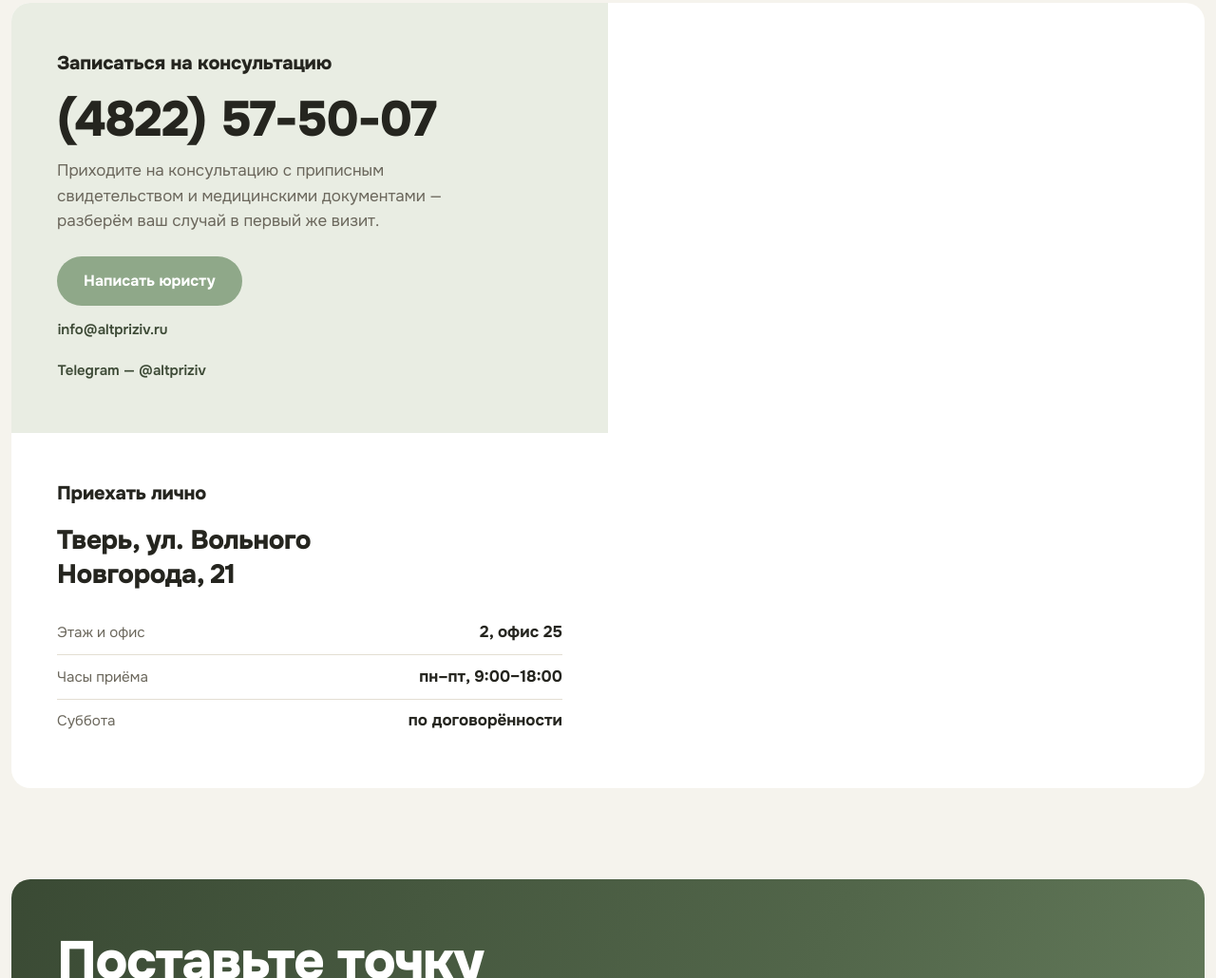
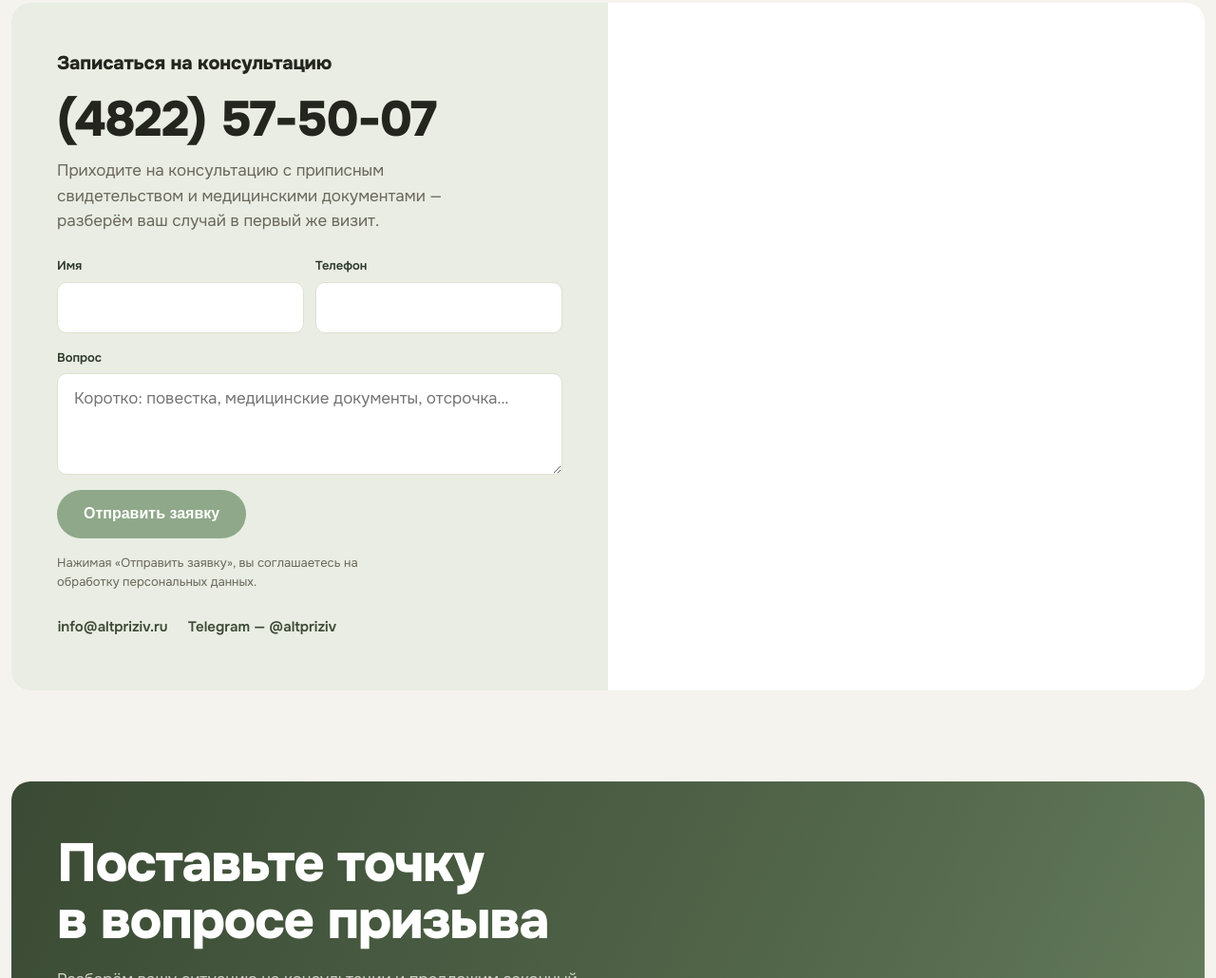
Before and after one commit to Anyboom/alt, a plain HTML site: page index.html in a window 1280 px wide. Shown: the part 3994-5024 px from the top of the page at 95% size. Drawn offline with Linux system fonts and the light colour scheme; a web font is replaced by a local one.

Commit message:
✨ feat: add apply form and simplify contact layout

```diff
--- a/css/style.css
+++ b/css/style.css
@@ -465,11 +465,9 @@ main > section:not(.hero) { padding-block: var(--section-block); }
   border-radius: var(--radius-xl);
   overflow: clip;
   display: grid; grid-template-columns: minmax(0, 1fr) minmax(0, 1fr);
-  grid-template-rows: auto 1fr;
-  grid-template-areas: "call map" "visit map";
+  grid-template-areas: "call map";
 }
-.find-call { grid-area: call; background: var(--tint); padding: var(--panel-pad-lg); }
-.find-visit { grid-area: visit; padding: var(--panel-pad-lg); }
+.find-call { grid-area: call; background: var(--tint); padding: var(--panel-pad-lg); display: grid; align-content: start; }
 .find-heading { font-size: 1.25rem; font-weight: 800; letter-spacing: -0.01em; }
 .find-phone {
   display: block; width: fit-content; margin-top: var(--space-4);
@@ -488,17 +486,27 @@ main > section:not(.hero) { padding-block: var(--section-block); }
   transition: background-color 0.18s ease;
 }
 .find-pill:hover { background: #dbe4d2; }
-.find-addr {
-  margin-top: var(--space-4);
-  font-size: clamp(1.375rem, 1.2rem + 1vw, 1.75rem);
-  font-weight: 800; letter-spacing: -0.015em; line-height: 1.3;
-  max-width: 20ch;
+.find-pills { display: flex; flex-wrap: wrap; gap: var(--space-2); margin-top: var(--space-5); }
+
+/* мини-форма заявки: имя, телефон, вопрос → письмо в почтовый клиент */
+.apply { margin-top: var(--space-6); display: grid; gap: var(--space-4); }
+.apply__row { display: grid; grid-template-columns: repeat(2, minmax(0, 1fr)); gap: var(--space-3); }
+.apply__field { display: grid; gap: 0.4rem; }
+.apply__field label { font-size: 0.8125rem; font-weight: 600; color: var(--grow-ink); }
+.apply__field input,
+.apply__field textarea {
+  font: inherit; color: var(--ink);
+  background: var(--paper);
+  border: 1px solid var(--rule); /* taste-skill-ignore — поле формы, линейки уместны */
+  border-radius: var(--radius);
+  padding: 0.75em 1em;
+  width: 100%;
 }
-.find-facts { margin-top: var(--space-5); display: grid; max-width: 34rem; }
-.fact-row { display: flex; align-items: baseline; gap: var(--space-3); padding-block: 0.6rem; border-bottom: 1px solid var(--rule); } /* taste-skill-ignore — табличные строки данных (dl), линейки уместны */
-.fact-row:last-child { border-bottom: 0; }
-.fact-row dt { font-size: 0.95rem; color: var(--muted); }
-.fact-row dd { margin: 0 0 0 auto; font-weight: 700; }
+.apply__field textarea { resize: vertical; min-height: 5.5em; }
+.apply__field input:focus-visible,
+.apply__field textarea:focus-visible { outline: 2px solid var(--accent); outline-offset: 1px; }
+.apply .btn { justify-self: start; }
+.apply__hint { font-size: 0.8125rem; color: var(--muted); max-width: 44ch; }
 .find-maprow { grid-area: map; height: 100%; }
 .find-map { position: relative; overflow: hidden; height: 100%; min-height: 300px; }
 .find-map iframe { position: absolute; inset: 0; width: 100%; height: 100%; border: 0; }
@@ -584,8 +592,9 @@ main > section:not(.hero) { padding-block: var(--section-block); }
 
   .principles { grid-template-columns: 1fr; }
 
-  .find-panel { grid-template-columns: 1fr; grid-template-areas: "call" "visit" "map"; }
-  .find-call, .find-visit { padding: var(--space-6) var(--space-5); }
+  .find-panel { grid-template-columns: 1fr; grid-template-areas: "call" "map"; }
+  .find-call { padding: var(--space-6) var(--space-5); }
+  .apply__row { grid-template-columns: 1fr; }
   .find-map { min-height: 300px; }
 
   .footer__grid { grid-template-columns: 1fr; gap: var(--space-7); }
@@ -593,7 +602,6 @@ main > section:not(.hero) { padding-block: var(--section-block); }
 }
 
 @media (max-width: 560px) {
-  .fact-row { flex-wrap: wrap; }
   .cta-actions .btn { width: 100%; }
 }
 
--- a/index.html
+++ b/index.html
@@ -242,20 +242,28 @@
         <h3 class="find-heading">Записаться на&nbsp;консультацию</h3>
         <a class="find-phone" href="tel:+74822575007">(4822) 57-50-07</a>
         <p class="find-note">Приходите на&nbsp;консультацию с&nbsp;приписным свидетельством и&nbsp;медицинскими документами&nbsp;— разберём ваш случай в&nbsp;первый&nbsp;же визит.</p>
-        <div class="find-actions">
-          <a class="btn" href="mailto:info@altpriziv.ru?subject=Консультация&body=Телефон:%20">Написать юристу</a>
+        <form class="apply" id="apply-form" method="post" action="mailto:info@altpriziv.ru" enctype="text/plain">
+          <div class="apply__row">
+            <div class="apply__field">
+              <label for="af-name">Имя</label>
+              <input id="af-name" name="name" type="text" autocomplete="name">
+            </div>
+            <div class="apply__field">
+              <label for="af-phone">Телефон</label>
+              <input id="af-phone" name="phone" type="tel" autocomplete="tel" required>
+            </div>
+          </div>
+          <div class="apply__field">
+            <label for="af-q">Вопрос</label>
+            <textarea id="af-q" name="question" rows="3" placeholder="Коротко: повестка, медицинские документы, отсрочка…"></textarea>
+          </div>
+          <button class="btn" type="submit">Отправить заявку</button>
+          <p class="apply__hint">Нажимая «Отправить заявку», вы соглашаетесь на обработку персональных данных.</p>
+        </form>
+        <div class="find-pills">
           <a class="find-pill" href="mailto:info@altpriziv.ru">info@altpriziv.ru</a>
           <a class="find-pill" href="https://t.me/altpriziv">Telegram — @altpriziv</a>
         </div>
-      </div>
-      <div class="find-visit">
-        <h3 class="find-heading">Приехать лично</h3>
-        <p class="find-addr">Тверь, ул.&nbsp;Вольного Новгорода, 21</p>
-        <dl class="find-facts">
-          <div class="fact-row"><dt>Этаж и офис</dt><dd>2, офис 25</dd></div>
-          <div class="fact-row"><dt>Часы приёма</dt><dd>пн–пт, 9:00–18:00</dd></div>
-          <div class="fact-row"><dt>Суббота</dt><dd>по договорённости</dd></div>
-        </dl>
       </div>
       <div class="find-maprow">
         <div class="find-map">
--- a/js/main.js
+++ b/js/main.js
@@ -121,8 +121,31 @@ const initReveal = () => {
   }, 4000);
 };
 
+/* ---------- 5. Форма заявки: собирает письмо в почтовый клиент ---------- */
+
+const initApply = () => {
+  const form = document.getElementById("apply-form");
+  if (!form) return;
+  form.addEventListener("submit", (e) => {
+    const name = form.elements["name"].value.trim();
+    const phone = form.elements["phone"].value.trim();
+    const question = form.elements["question"].value.trim();
+    const body = [
+      name && `Имя: ${name}`,
+      phone && `Телефон: ${phone}`,
+      question && `Вопрос: ${question}`,
+    ].filter(Boolean).join("\n");
+    e.preventDefault();
+    window.location.href =
+      "mailto:info@altpriziv.ru?subject=" +
+      encodeURIComponent("Заявка на консультацию с сайта") +
+      "&body=" + encodeURIComponent(body);
+  });
+};
+
 /* ---------- init ---------- */
 initMenu();
 initCounters();
 initTimeline();
 initReveal();
+initApply();
```
